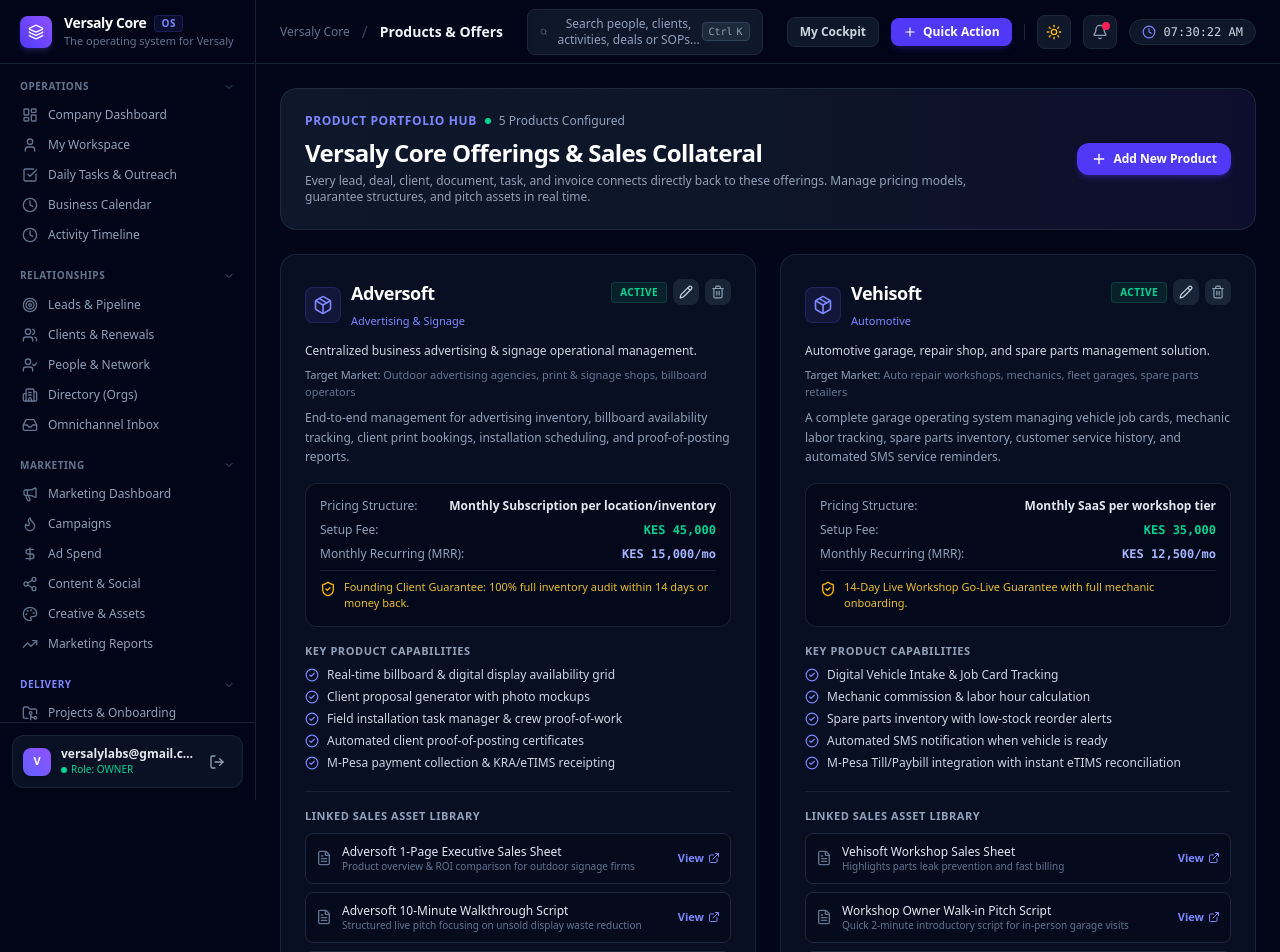
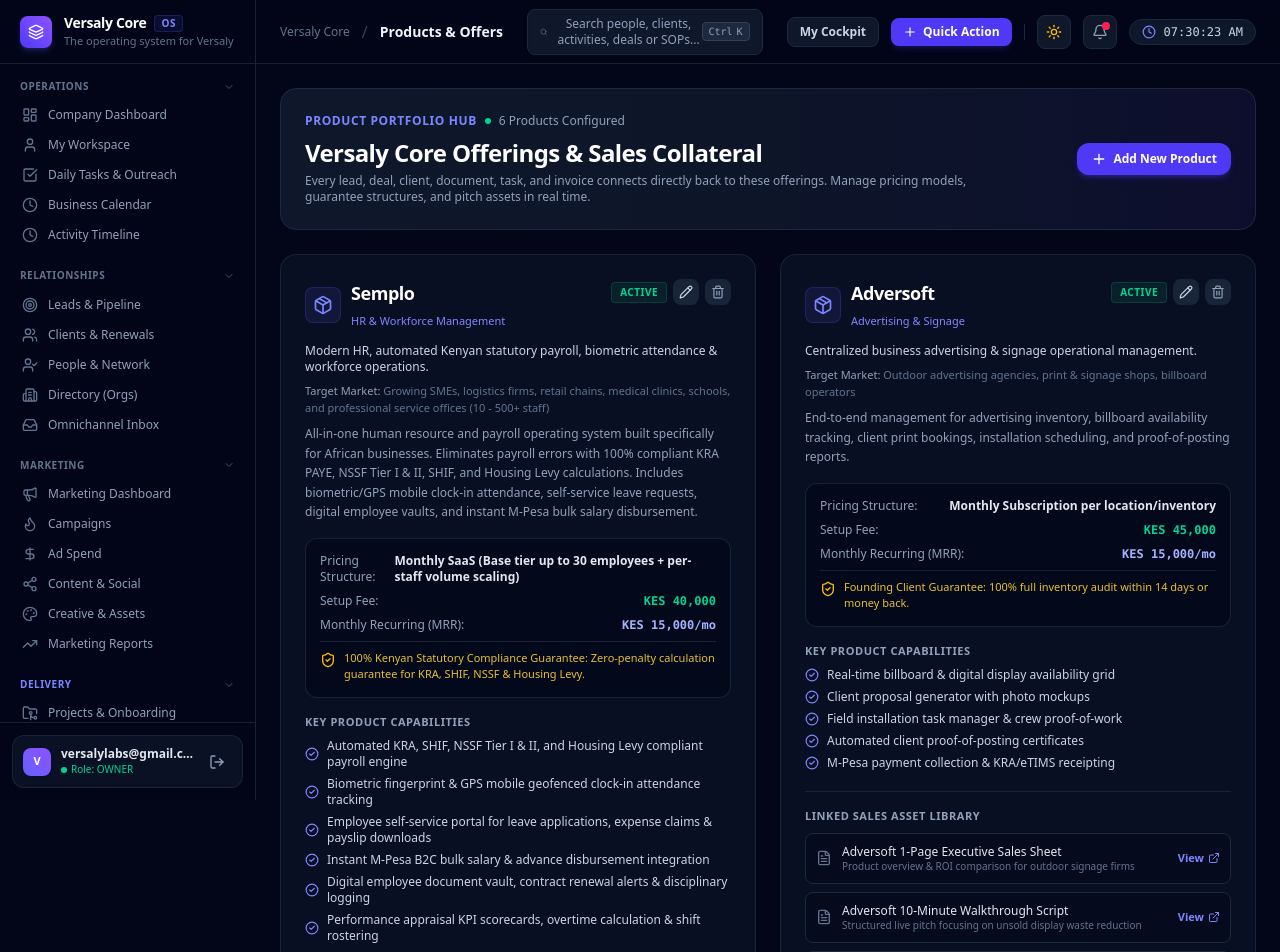
Before and after one commit to versalylabs/versaly-core, a Next.js app: page /products in a window 1280 px wide. Shown: the top 952 px of the page. Built offline with nearby package versions, Linux system fonts and the light colour scheme.

Commit message:
feat(products): add Semplo HR & Management System as priority launch software

```diff
--- a/src/app/dashboard/page.tsx
+++ b/src/app/dashboard/page.tsx
@@ -211,14 +211,16 @@
   const money = useMemo(() => {
     const totalCollected = financeSummary.totalCollected;
     const colors: Record<string, string> = {
+      Semplo: "#10b981",
       Vehisoft: "#6366f1",
       Versandry: "#06b6d4",
       Adversoft: "#8b5cf6",
-      LipaTim: "#10b981",
+      LipaTim: "#3b82f6",
       "Melio RMS": "#f59e0b",
     };
 
     const productRevenueBreakdown = [
+      "Semplo",
       "Vehisoft",
       "Versandry",
       "Adversoft",
@@ -1256,7 +1258,7 @@
               </div>
 
               {/* Grid of Product Cash Breakdown */}
-              <div className="grid grid-cols-2 sm:grid-cols-5 gap-3 mt-4 pt-3 border-t border-slate-800/60">
+              <div className="grid grid-cols-2 sm:grid-cols-3 lg:grid-cols-6 gap-3 mt-4 pt-3 border-t border-slate-800/60">
                 {money.productRevenueBreakdown.map((item) => (
                   <div key={item.name} className="p-2.5 rounded-lg bg-slate-950/60 border border-slate-800/80">
                     <div className="flex items-center justify-between text-[11px]">
--- a/src/app/finance/invoices/page.tsx
+++ b/src/app/finance/invoices/page.tsx
@@ -661,6 +661,7 @@
                     onChange={(e) => {
                       const slug = e.target.value as FinanceInvoice["productSlug"];
                       setProductSlug(slug);
+                      if (slug === "semplo") setProductName("Semplo HR & Payroll");
                       if (slug === "vehisoft") setProductName("Vehisoft Auto DMS");
                       if (slug === "adversoft") setProductName("Adversoft Screen OS");
                       if (slug === "versandry") setProductName("Versandry POS");
@@ -669,6 +670,7 @@
                     }}
                     className="w-full px-3 py-2 rounded-xl bg-slate-900 border border-slate-700 text-white focus:outline-none focus:border-emerald-500"
                   >
+                    <option value="semplo">Semplo (HR &amp; Payroll Management)</option>
                     <option value="vehisoft">Vehisoft (Car Yards / Dealerships)</option>
                     <option value="adversoft">Adversoft (Billboards &amp; Screens)</option>
                     <option value="versandry">Versandry (Commercial Laundries)</option>
--- a/src/app/finance/page.tsx
+++ b/src/app/finance/page.tsx
@@ -324,7 +324,7 @@
             </Link>
           </div>
 
-          <div className="grid grid-cols-2 sm:grid-cols-5 gap-3">
+          <div className="grid grid-cols-2 sm:grid-cols-3 lg:grid-cols-6 gap-3">
             {Object.entries(summary.productRevenue).map(([prod, rev]) => (
               <div key={prod} className="p-3.5 rounded-xl bg-slate-950/70 border border-slate-800/80 space-y-1">
                 <span className="text-slate-400 text-xs font-semibold block">{prod}</span>
--- a/src/app/finance/reports/page.tsx
+++ b/src/app/finance/reports/page.tsx
@@ -111,6 +111,14 @@
   // Product unit economics & margins
   const productMargins = useMemo(() => {
     const products = [
+      {
+        slug: "semplo",
+        name: "Semplo",
+        tagline: "HR & Kenyan Statutory Payroll Suite",
+        color: "text-emerald-400 bg-emerald-500/10 border-emerald-500/20",
+        barColor: "bg-emerald-500",
+        estMarginPct: 94,
+      },
       {
         slug: "vehisoft",
         name: "Vehisoft",
@@ -465,7 +473,7 @@
             </p>
           </div>
 
-          <div className="grid grid-cols-1 md:grid-cols-2 lg:grid-cols-4 gap-4">
+          <div className="grid grid-cols-1 md:grid-cols-2 lg:grid-cols-3 xl:grid-cols-5 gap-4">
             {productMargins.map((prod) => (
               <div
                 key={prod.slug}
--- a/src/app/finance/revenue/page.tsx
+++ b/src/app/finance/revenue/page.tsx
@@ -44,10 +44,10 @@
 
   const [formData, setFormData] = useState({
     clientName: "",
-    productSlug: "vehisoft" as "vehisoft" | "adversoft" | "versandry" | "lipatim" | "melio" | "custom",
-    productName: "Vehisoft",
-    planTier: "Pro Dealer (Up to 100 Cars)",
-    monthlyFeeKES: 25000,
+    productSlug: "semplo" as "semplo" | "vehisoft" | "adversoft" | "versandry" | "lipatim" | "melio" | "custom",
+    productName: "Semplo",
+    planTier: "HR & Payroll Pro (Up to 50 Staff)",
+    monthlyFeeKES: 20000,
     billingCycle: "MONTHLY" as "MONTHLY" | "QUARTERLY" | "ANNUAL",
     status: "ACTIVE" as "ACTIVE" | "TRIAL" | "PAST_DUE" | "CANCELLED",
     startDate: "2026-10-01",
@@ -108,10 +108,11 @@
   // Product breakdown calculation
   const productMRRBreakdown = useMemo(() => {
     const map: Record<string, { count: number; mrr: number; color: string; slug: string }> = {
+      Semplo: { count: 0, mrr: 0, color: "text-emerald-400 bg-emerald-500/10 border-emerald-500/20", slug: "semplo" },
       Vehisoft: { count: 0, mrr: 0, color: "text-indigo-400 bg-indigo-500/10 border-indigo-500/20", slug: "vehisoft" },
       Adversoft: { count: 0, mrr: 0, color: "text-purple-400 bg-purple-500/10 border-purple-500/20", slug: "adversoft" },
       Versandry: { count: 0, mrr: 0, color: "text-cyan-400 bg-cyan-500/10 border-cyan-500/20", slug: "versandry" },
-      LipaTim: { count: 0, mrr: 0, color: "text-emerald-400 bg-emerald-500/10 border-emerald-500/20", slug: "lipatim" },
+      LipaTim: { count: 0, mrr: 0, color: "text-blue-400 bg-blue-500/10 border-blue-500/20", slug: "lipatim" },
       "Melio RMS": { count: 0, mrr: 0, color: "text-amber-400 bg-amber-500/10 border-amber-500/20", slug: "melio" },
     };
 
@@ -133,10 +134,10 @@
     setEditingSub(null);
     setFormData({
       clientName: "",
-      productSlug: "vehisoft",
-      productName: "Vehisoft",
-      planTier: "Pro Dealer (Up to 100 Cars)",
-      monthlyFeeKES: 25000,
+      productSlug: "semplo",
+      productName: "Semplo",
+      planTier: "HR & Payroll Pro (Up to 50 Staff)",
+      monthlyFeeKES: 20000,
       billingCycle: "MONTHLY",
       status: "ACTIVE",
       startDate: new Date().toISOString().split("T")[0],
@@ -351,14 +352,16 @@
                   <div className="h-2 w-full bg-slate-900 rounded-full overflow-hidden">
                     <div
                       className={`h-full rounded-full transition-all duration-500 ${
-                        prod.slug === "vehisoft"
+                        prod.slug === "semplo"
+                          ? "bg-emerald-500"
+                          : prod.slug === "vehisoft"
                           ? "bg-indigo-500"
                           : prod.slug === "adversoft"
                           ? "bg-purple-500"
                           : prod.slug === "versandry"
                           ? "bg-cyan-500"
                           : prod.slug === "lipatim"
-                          ? "bg-emerald-500"
+                          ? "bg-blue-500"
                           : "bg-amber-500"
                       }`}
                       style={{ width: `${prod.pctOfTotal}%` }}
@@ -381,6 +384,18 @@
               </p>
 
               <div className="space-y-3 text-xs">
+                <div className="p-3 rounded-xl bg-slate-950/60 border border-slate-800/80">
+                  <div className="font-semibold text-emerald-400 mb-1 flex items-center justify-between">
+                    <span>Semplo (HR &amp; Payroll Management)</span>
+                    <span className="text-[10px] px-1.5 py-0.2 rounded bg-emerald-500/10 text-emerald-400 border border-emerald-500/20 font-bold uppercase">Priority</span>
+                  </div>
+                  <div className="flex justify-between text-slate-300">
+                    <span>Starter: KES 12k/mo</span>
+                    <span>Pro: KES 20k/mo</span>
+                  </div>
+                  <div className="text-[11px] text-slate-500 mt-0.5">Setup &amp; calibration: KES 40,000</div>
+                </div>
+
                 <div className="p-3 rounded-xl bg-slate-950/60 border border-slate-800/80">
                   <div className="font-semibold text-indigo-400 mb-1">Vehisoft (Dealerships)</div>
                   <div className="flex justify-between text-slate-300">
@@ -463,6 +478,7 @@
                 className="px-3 py-1.5 text-xs rounded-xl bg-slate-950/70 border border-slate-800 text-slate-300 focus:outline-none focus:border-emerald-500 cursor-pointer"
               >
                 <option value="ALL">All Products</option>
+                <option value="semplo">Semplo</option>
                 <option value="vehisoft">Vehisoft</option>
                 <option value="adversoft">Adversoft</option>
                 <option value="versandry">Versandry</option>
@@ -641,6 +657,7 @@
                       onChange={(e) => {
                         const slug = e.target.value as any;
                         const nameMap: Record<string, string> = {
+                          semplo: "Semplo",
                           vehisoft: "Vehisoft",
                           adversoft: "Adversoft",
                           versandry: "Versandry",
@@ -650,11 +667,12 @@
                         setFormData({
                           ...formData,
                           productSlug: slug,
-                          productName: nameMap[slug] || "Vehisoft",
+                          productName: nameMap[slug] || "Semplo",
                         });
                       }}
                       className="w-full px-3.5 py-2 text-sm rounded-xl bg-slate-950 border border-slate-800 focus:border-emerald-500 focus:outline-none text-white cursor-pointer"
                     >
+                      <option value="semplo">Semplo (HR &amp; Payroll Management)</option>
                       <option value="vehisoft">Vehisoft (Dealerships)</option>
                       <option value="adversoft">Adversoft (Digital Signage)</option>
                       <option value="versandry">Versandry (Laundromats)</option>
--- a/src/app/products/page.tsx
+++ b/src/app/products/page.tsx
@@ -29,6 +29,13 @@
         if (stored !== null) {
           const parsed = JSON.parse(stored);
           if (Array.isArray(parsed)) {
+            const hasSemplo = parsed.some((p: VersalyProduct) => p.slug === "semplo");
+            if (!hasSemplo) {
+              const semplo = VERSALY_PRODUCTS.find((p) => p.slug === "semplo");
+              if (semplo) {
+                return [semplo, ...parsed];
+              }
+            }
             return parsed;
           }
         }
@@ -428,6 +435,7 @@
                       onChange={(e) => setFormCategory(e.target.value as VersalyProduct["category"])}
                       className="w-full px-3 py-2 rounded-xl bg-slate-950 border border-slate-800 text-slate-100 focus:outline-none focus:border-indigo-500"
                     >
+                      <option value="HR & Workforce Management">HR &amp; Workforce Management</option>
                       <option value="Automotive">Automotive</option>
                       <option value="Laundry & Dry Cleaning">Laundry &amp; Dry Cleaning</option>
                       <option value="Advertising & Signage">Advertising &amp; Signage</option>
--- a/src/data/dashboard-metrics.ts
+++ b/src/data/dashboard-metrics.ts
@@ -37,10 +37,11 @@
   overdueClientsCount: 0,
   averageRevenuePerClient: 0,
   productRevenueBreakdown: [
+    { name: "Semplo", collected: 0, mrr: 0, pct: 0, color: "#10b981" },
     { name: "Vehisoft", collected: 0, mrr: 0, pct: 0, color: "#6366f1" },
     { name: "Versandry", collected: 0, mrr: 0, pct: 0, color: "#06b6d4" },
     { name: "Adversoft", collected: 0, mrr: 0, pct: 0, color: "#8b5cf6" },
-    { name: "LipaTim", collected: 0, mrr: 0, pct: 0, color: "#10b981" },
+    { name: "LipaTim", collected: 0, mrr: 0, pct: 0, color: "#3b82f6" },
     { name: "Melio RMS", collected: 0, mrr: 0, pct: 0, color: "#f59e0b" },
   ],
 };
@@ -142,6 +143,23 @@
 
 export const INITIAL_PRODUCT_PERFORMANCE: ProductPerformanceItem[] = [
   {
+    id: "prod-semplo",
+    name: "Semplo",
+    slug: "semplo",
+    category: "HR & Workforce Operations",
+    leadsContacted: 0,
+    demosBooked: 0,
+    dealsWon: 0,
+    revenueCollected: 0,
+    mrr: 0,
+    activeClients: 0,
+    churnedClients: 0,
+    averageDealSize: 0,
+    conversionRatePct: 0,
+    tractionStatus: "Strong Traction",
+    day45Action: "Primary launch product. Target SMEs, logistics, and healthcare clinics for statutory payroll.",
+  },
+  {
     id: "prod-vehisoft",
     name: "Vehisoft",
     slug: "vehisoft",
--- a/src/data/knowledge-seed.ts
+++ b/src/data/knowledge-seed.ts
@@ -36,6 +36,54 @@
 }
 
 export const KNOWLEDGE_ARTICLES: KnowledgeArticleSeed[] = [
+  {
+    id: "kb-semplo-payroll",
+    slug: "semplo-kenyan-statutory-payroll-and-biometric-attendance-protocol",
+    title: "Semplo: Statutory Payroll Configuration & Attendance Deployment Protocol",
+    category: "SOP_PLAYBOOK",
+    productSlug: "semplo",
+    productName: "Semplo",
+    summary: "Standard setup guide for onboarding new enterprise clients onto Semplo HR, calibrating KRA PAYE, NSSF Tier I & II, SHIF, Housing Levy, and biometric attendance clocks.",
+    authorName: "Sarah (Product Lead)",
+    version: 1,
+    tags: ["Semplo", "HR", "Payroll", "KRA", "NSSF", "SHIF", "Housing Levy", "Biometric"],
+    isVerified: true,
+    nextReviewDate: "2026-12-31",
+    updatedAt: "2026-10-20",
+    contentMarkdown: `### Objectives
+Enable 100% compliant and penalty-free payroll processing for Kenyan businesses with under 15 minutes of monthly operational time.
+
+### Statutory Deductions Matrix
+- **KRA PAYE**: Progressive tax brackets based on graduated tax bands with personal relief (KES 2,400/month).
+- **NSSF Tier I & Tier II**: Tier I capped at lower earnings limit (KES 7,000) and Tier II up to upper limit (KES 36,000).
+- **SHIF (Social Health Insurance Fund)**: 2.75% of gross salary with minimum contribution of KES 300.
+- **Affordable Housing Levy**: 1.5% employee + 1.5% employer contribution on gross salary.
+
+### Biometric Hardware Integration
+- Plug ZKTeco or Anviz biometric time clock into the client LAN network.
+- Input Semplo WebSocket Gateway URL and Client License Token in the device network config.
+- Verify test employee punch shows up in Semplo live attendance feed within 3 seconds.`,
+    checklists: [
+      {
+        stepOrder: 1,
+        title: "Employee Master CSV Import",
+        description: "Upload staff master record including National ID, KRA PIN, NSSF No, SHIF No, and bank/M-Pesa payment details.",
+        roleScope: "Onboarding Specialist",
+      },
+      {
+        stepOrder: 2,
+        title: "Statutory Rate Verification",
+        description: "Verify PAYE tax bands, NSSF Tier I/II calculations, and SHIF 2.75% formulas against current gazetted legislation.",
+        roleScope: "Payroll Lead",
+      },
+      {
+        stepOrder: 3,
+        title: "Biometric Terminal Sync",
+        description: "Enroll employee fingerprints and test live clock-in synchronization with Semplo shift rostering.",
+        roleScope: "Field Engineer",
+      },
+    ],
+  },
   {
     id: "kb-etims-melio",
     slug: "melio-etims-integration-runbook",
--- a/src/data/marketing-seed.ts
+++ b/src/data/marketing-seed.ts
@@ -5,6 +5,7 @@
 // ============================================================================
 
 export type MarketingProduct =
+  | "Semplo"
   | "Adversoft"
   | "Vehisoft"
   | "Versandry"
--- a/src/data/products-catalog.ts
+++ b/src/data/products-catalog.ts
@@ -3,7 +3,7 @@
   slug: string;
   name: string;
   tagline: string;
-  category: "Advertising & Signage" | "Automotive" | "Laundry & Dry Cleaning" | "Fintech & Payments" | "Hospitality";
+  category: "HR & Workforce Management" | "Advertising & Signage" | "Automotive" | "Laundry & Dry Cleaning" | "Fintech & Payments" | "Hospitality";
   targetMarket: string;
   description: string;
   setupFee: number; // in KES
@@ -22,6 +22,53 @@
 }
 
 export const VERSALY_PRODUCTS: VersalyProduct[] = [
+  {
+    id: "prod-semplo",
+    slug: "semplo",
+    name: "Semplo",
+    tagline: "Modern HR, automated Kenyan statutory payroll, biometric attendance & workforce operations.",
+    category: "HR & Workforce Management",
+    targetMarket: "Growing SMEs, logistics firms, retail chains, medical clinics, schools, and professional service offices (10 - 500+ staff)",
+    description:
+      "All-in-one human resource and payroll operating system built specifically for African businesses. Eliminates payroll errors with 100% compliant KRA PAYE, NSSF Tier I & II, SHIF, and Housing Levy calculations. Includes biometric/GPS mobile clock-in attendance, self-service leave requests, digital employee vaults, and instant M-Pesa bulk salary disbursement.",
+    setupFee: 40000,
+    monthlyFee: 15000,
+    pricingModel: "Monthly SaaS (Base tier up to 30 employees + per-staff volume scaling)",
+    guaranteeOffer: "100% Kenyan Statutory Compliance Guarantee: Zero-penalty calculation guarantee for KRA, SHIF, NSSF & Housing Levy.",
+    features: [
+      "Automated KRA, SHIF, NSSF Tier I & II, and Housing Levy compliant payroll engine",
+      "Biometric fingerprint & GPS mobile geofenced clock-in attendance tracking",
+      "Employee self-service portal for leave applications, expense claims & payslip downloads",
+      "Instant M-Pesa B2C bulk salary & advance disbursement integration",
+      "Digital employee document vault, contract renewal alerts & disciplinary logging",
+      "Performance appraisal KPI scorecards, overtime calculation & shift rostering",
+    ],
+    salesCollateral: [
+      {
+        title: "Semplo HR & Payroll 1-Page Executive Sales Sheet",
+        type: "sales_sheet",
+        description: "Highlights statutory compliance, zero payroll calculation errors, and attendance leakage prevention",
+      },
+      {
+        title: "HR Director & Finance Head 10-Minute Walkthrough Script",
+        type: "demo_script",
+        description: "Demo from employee clock-in to 1-click payslip generation and KRA P10 return export",
+      },
+      {
+        title: "Objection Response: 'We currently process payroll in Excel'",
+        type: "objection_guide",
+        description: "Exposes manual formula errors, changing statutory levy rates, and audit penalty risks",
+      },
+      {
+        title: "WhatsApp Intro Pitch for Business Owners & MDs",
+        type: "whatsapp_script",
+        description: "High-converting outreach on reducing monthly payroll processing from 3 days to 15 minutes",
+      },
+    ],
+    activeClientsCount: 5,
+    pipelineDealsCount: 14,
+    status: "ACTIVE",
+  },
   {
     id: "prod-adversoft",
     slug: "adversoft",
--- a/src/lib/finance-store.ts
+++ b/src/lib/finance-store.ts
@@ -26,7 +26,7 @@
   clientName: string;
   clientEmail?: string;
   clientPhone?: string;
-  productSlug: "vehisoft" | "adversoft" | "versandry" | "lipatim" | "melio" | "custom";
+  productSlug: "semplo" | "vehisoft" | "adversoft" | "versandry" | "lipatim" | "melio" | "custom";
   productName: string;
   status: "DRAFT" | "SENT" | "OVERDUE" | "PAID" | "VOID";
   subtotalKES: number;
@@ -72,7 +72,7 @@
 export interface ClientSubscription {
   id: string;
   clientName: string;
-  productSlug: "vehisoft" | "adversoft" | "versandry" | "lipatim" | "melio" | "custom";
+  productSlug: "semplo" | "vehisoft" | "adversoft" | "versandry" | "lipatim" | "melio" | "custom";
   productName: string;
   planTier: string;
   monthlyFeeKES: number;
@@ -86,6 +86,21 @@
 }
 
 export const INITIAL_SUBSCRIPTIONS: ClientSubscription[] = [
+  {
+    id: "sub-semplo-1",
+    clientName: "Horizon Logistics East Africa",
+    productSlug: "semplo",
+    productName: "Semplo",
+    planTier: "HR & Payroll Pro (Up to 50 Staff)",
+    monthlyFeeKES: 20000,
+    billingCycle: "MONTHLY",
+    status: "ACTIVE",
+    startDate: "2026-10-01",
+    nextBillingDate: "2026-11-01",
+    contactPerson: "Angela Mutua",
+    phone: "+254721445566",
+    notes: "Nairobi HQ + Mombasa transit depot with biometric attendance",
+  },
   {
     id: "sub-1",
     clientName: "Apex Motor Hub Nairobi",
@@ -169,7 +184,14 @@
     const raw = localStorage.getItem(STORAGE_SUBSCRIPTIONS);
     if (raw !== null) {
       const parsed = JSON.parse(raw);
-      if (Array.isArray(parsed) && parsed.length > 0) return parsed;
+      if (Array.isArray(parsed) && parsed.length > 0) {
+        const hasSemplo = parsed.some((s: ClientSubscription) => s.productSlug === "semplo");
+        if (!hasSemplo) {
+          const semploSub = INITIAL_SUBSCRIPTIONS.find((s) => s.productSlug === "semplo");
+          if (semploSub) return [semploSub, ...parsed];
+        }
+        return parsed;
+      }
     }
   } catch {}
   return INITIAL_SUBSCRIPTIONS;
@@ -273,6 +295,7 @@
 
   // Product splits
   const productRevenue: Record<string, number> = {
+    Semplo: 0,
     Vehisoft: 0,
     Adversoft: 0,
     Versandry: 0,
@@ -282,7 +305,8 @@
 
   invoices.forEach((inv) => {
     const paid = inv.amountPaidKES || 0;
-    if (inv.productSlug === "vehisoft") productRevenue["Vehisoft"] += paid;
+    if (inv.productSlug === "semplo") productRevenue["Semplo"] += paid;
+    else if (inv.productSlug === "vehisoft") productRevenue["Vehisoft"] += paid;
     else if (inv.productSlug === "adversoft") productRevenue["Adversoft"] += paid;
     else if (inv.productSlug === "versandry") productRevenue["Versandry"] += paid;
     else if (inv.productSlug === "lipatim") productRevenue["LipaTim"] += paid;
@@ -291,6 +315,7 @@
 
   // Product MRR splits from subscriptions
   const productMRR: Record<string, number> = {
+    Semplo: 0,
     Vehisoft: 0,
     Adversoft: 0,
     Versandry: 0,
@@ -299,7 +324,8 @@
   };
 
   activeSubs.forEach((s) => {
-    if (s.productSlug === "vehisoft") productMRR["Vehisoft"] += s.monthlyFeeKES;
+    if (s.productSlug === "semplo") productMRR["Semplo"] += s.monthlyFeeKES;
+    else if (s.productSlug === "vehisoft") productMRR["Vehisoft"] += s.monthlyFeeKES;
     else if (s.productSlug === "adversoft") productMRR["Adversoft"] += s.monthlyFeeKES;
     else if (s.productSlug === "versandry") productMRR["Versandry"] += s.monthlyFeeKES;
     else if (s.productSlug === "lipatim") productMRR["LipaTim"] += s.monthlyFeeKES;
```
